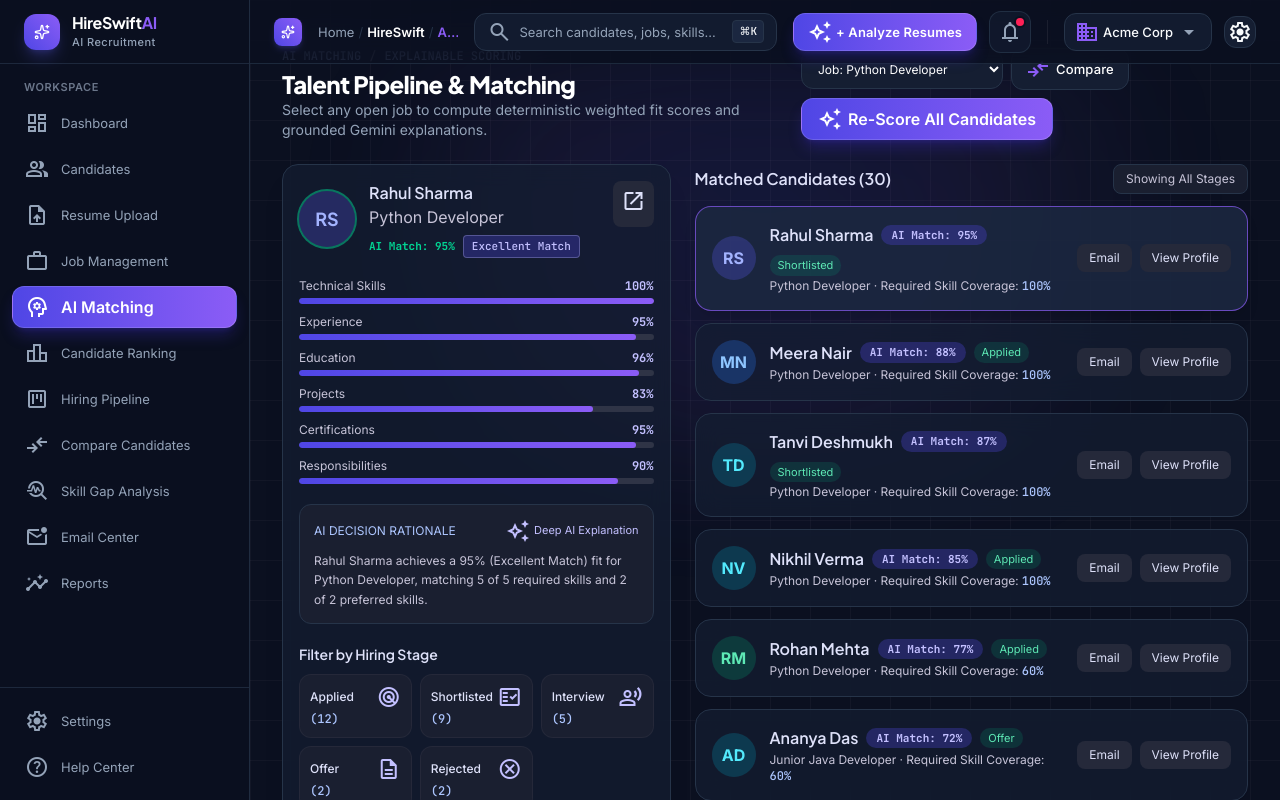
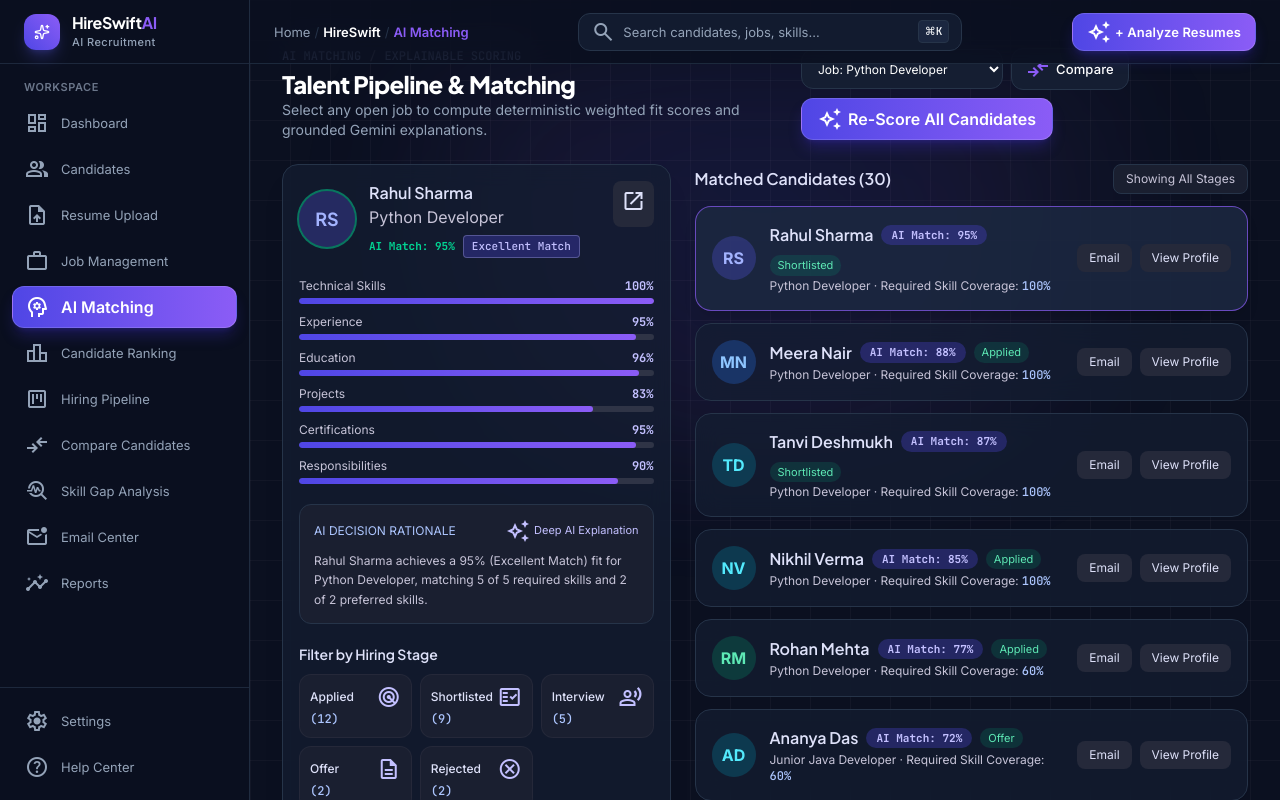
Before and after one commit to bikram73/HireSwift_AI, a React (Vite) app: page / in a window 1280 px wide. Both pictures are taken after a click on the button 1128 px from the left and 894 px from the top of the page. Shown: the top 800 px of the page. Built offline with nearby package versions, Linux system fonts and the light colour scheme.

Commit message:
first commit

```diff
--- a/src/components/WorkspaceShell.tsx
+++ b/src/components/WorkspaceShell.tsx
@@ -37,13 +37,10 @@ export const WorkspaceShell: React.FC<WorkspaceShellProps> = ({
   onSelectCandidate,
   children,
 }) => {
-  const { candidates, jobs, activities, setSelectedJobId } = useAts();
+  const { candidates, jobs, setSelectedJobId } = useAts();
   const [mobileMenuOpen, setMobileMenuOpen] = useState(false);
   const [cmdOpen, setCmdOpen] = useState(false);
   const [cmdQuery, setCmdQuery] = useState('');
-  const [notifOpen, setNotifOpen] = useState(false);
-  const [orgOpen, setOrgOpen] = useState(false);
-  const [activeOrg, setActiveOrg] = useState('Acme Corp');
 
   useEffect(() => {
     const onKeyDown = (e: KeyboardEvent) => {
@@ -52,8 +49,6 @@ export const WorkspaceShell: React.FC<WorkspaceShellProps> = ({
         setCmdOpen((prev) => !prev);
       } else if (e.key === 'Escape') {
         setCmdOpen(false);
-        setNotifOpen(false);
-        setOrgOpen(false);
       }
     };
     window.addEventListener('keydown', onKeyDown);
@@ -189,16 +184,6 @@ export const WorkspaceShell: React.FC<WorkspaceShellProps> = ({
             >
               <span className="material-symbols-outlined text-[22px]">menu</span>
             </button>
-            <button
-              type="button"
-              onClick={onGoLanding}
-              className="flex items-center gap-2 cursor-pointer shrink-0 group"
-              title="View Landing Page"
-            >
-              <div className="w-7 h-7 rounded-lg bg-gradient-to-tr from-[#4F46E5] to-[#8B5CF6] flex items-center justify-center shadow-md shadow-indigo-500/20 group-hover:scale-105 transition-transform">
-                <Sparkles className="w-3.5 h-3.5 text-white" />
-              </div>
-            </button>
             <div className="flex items-center gap-space-xs font-body-sm text-body-sm text-[#94A3B8] truncate">
               <button
                 type="button"
@@ -245,104 +230,6 @@ export const WorkspaceShell: React.FC<WorkspaceShellProps> = ({
               <span className="material-symbols-outlined text-[16px]">auto_awesome</span>
               <span className="hidden sm:inline">+ Analyze Resumes</span>
               <span className="sm:hidden">+ Analyze</span>
-            </button>
-
-            <div className="relative">
-              <button
-                type="button"
-                onClick={() => {
-                  setNotifOpen((p) => !p);
-                  setOrgOpen(false);
-                }}
-                className="relative flex items-center justify-center p-2 rounded-xl bg-[#151E32]/60 border border-[#263449]/80 text-[#94A3B8] hover:bg-[#1B2740] hover:text-white transition-colors cursor-pointer"
-                aria-label="Notifications"
-              >
-                <span className="material-symbols-outlined text-[20px]">notifications</span>
-                <span className="absolute top-1.5 right-1.5 w-2 h-2 rounded-full bg-rose-500 ring-2 ring-[#0B1020]" />
-              </button>
-
-              {notifOpen && (
-                <div className="absolute right-0 mt-2 w-80 rounded-xl glass-card shadow-2xl p-4 z-50">
-                  <div className="flex items-center justify-between pb-2 mb-2 border-b border-[#263449]">
-                    <span className="font-headline-sm text-white">Recent Updates</span>
-                    <span className="font-mono-code text-[10px] text-[#3B82F6]">
-                      {Math.min(activities.length, 4)} UPDATES
-                    </span>
-                  </div>
-                  <div className="space-y-2.5 text-xs max-h-64 overflow-y-auto">
-                    {activities.slice(0, 4).map((act) => (
-                      <div key={act.id} className="p-2.5 rounded-lg bg-[#0B1020]/70 border border-[#263449]/60">
-                        <p className="text-white font-medium">{act.title}</p>
-                        <span className="text-[#94A3B8] font-mono-code text-[10px]">
-                          {act.time} · {act.detail}
-                        </span>
-                      </div>
-                    ))}
-                    {activities.length === 0 && (
-                      <p className="text-[#94A3B8] py-2 text-center">No recent activity in this session.</p>
-                    )}
-                  </div>
-                </div>
-              )}
-            </div>
-
-            <div className="hidden sm:block h-6 w-px bg-outline-variant/30 mx-1" />
-
-            <div className="relative">
-              <button
-                type="button"
-                onClick={() => {
-                  setOrgOpen((p) => !p);
-                  setNotifOpen(false);
-                }}
-                className="flex items-center gap-space-xs px-2.5 py-1.5 rounded-xl bg-[#151E32]/85 border border-[#263449] cursor-pointer hover:bg-[#1B2740] transition-colors"
-              >
-                <span className="material-symbols-outlined text-[16px] text-[#8B5CF6]">business</span>
-                <span className="font-body-sm text-body-sm text-[#F8FAFC] font-medium hidden sm:inline whitespace-nowrap">
-                  {activeOrg}
-                </span>
-                <span className="material-symbols-outlined text-[16px] text-[#94A3B8]">arrow_drop_down</span>
-              </button>
-
-              {orgOpen && (
-                <div className="absolute right-0 mt-2 w-56 rounded-xl glass-card shadow-2xl p-1.5 z-50">
-                  {['Acme Corp', 'SynapticLabs', 'NodeCraft Talent'].map((org) => (
-                    <button
-                      key={org}
-                      type="button"
-                      onClick={() => {
-                        setActiveOrg(org);
-                        setOrgOpen(false);
-                      }}
-                      className={`w-full text-left px-3 py-2 rounded-lg text-xs font-medium transition-colors cursor-pointer ${
-                        activeOrg === org
-                          ? 'bg-gradient-to-r from-[#4F46E5] to-[#8B5CF6] text-white'
-                          : 'text-[#94A3B8] hover:bg-[#1B2740] hover:text-white'
-                      }`}
-                    >
-                      {org}
-                    </button>
-                  ))}
-                  <div className="my-1 border-t border-[#263449]" />
-                  <button
-                    type="button"
-                    onClick={onGoLanding}
-                    className="w-full text-left px-3 py-2 rounded-lg text-xs font-medium text-[#3B82F6] hover:bg-[#1B2740] transition-colors cursor-pointer flex items-center gap-2"
-                  >
-                    <span className="material-symbols-outlined text-[15px]">public</span>
-                    <span>View Landing Page</span>
-                  </button>
-                </div>
-              )}
-            </div>
-
-            <button
-              type="button"
-              onClick={() => onNavigate('settings')}
-              className="w-8 h-8 rounded-xl bg-[#151E32] border border-[#263449] hover:border-[#8B5CF6]/60 flex items-center justify-center cursor-pointer transition-colors"
-              title="Workspace Settings"
-            >
-              <span className="material-symbols-outlined text-[#F8FAFC] text-[18px]">settings</span>
             </button>
           </div>
         </header>
```
